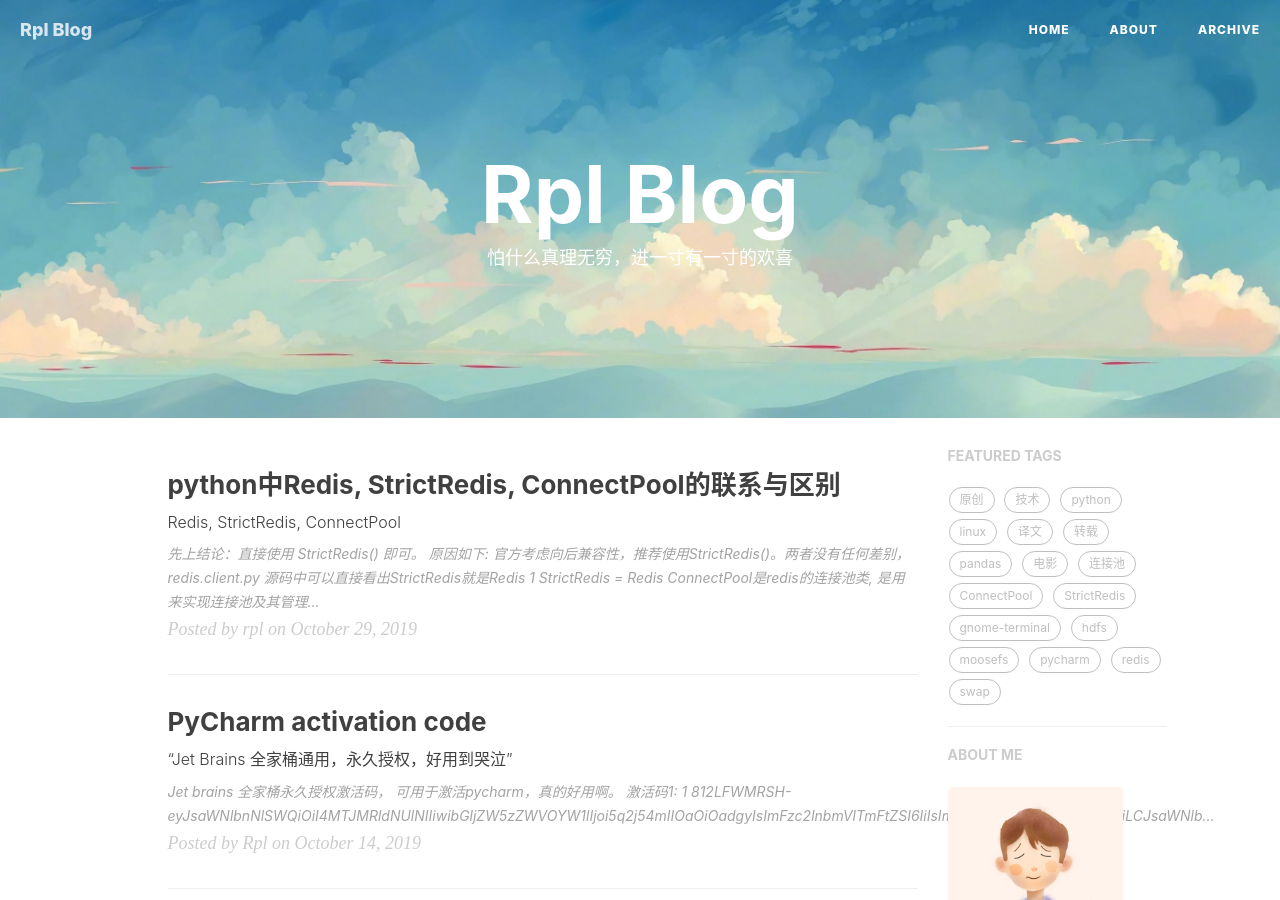
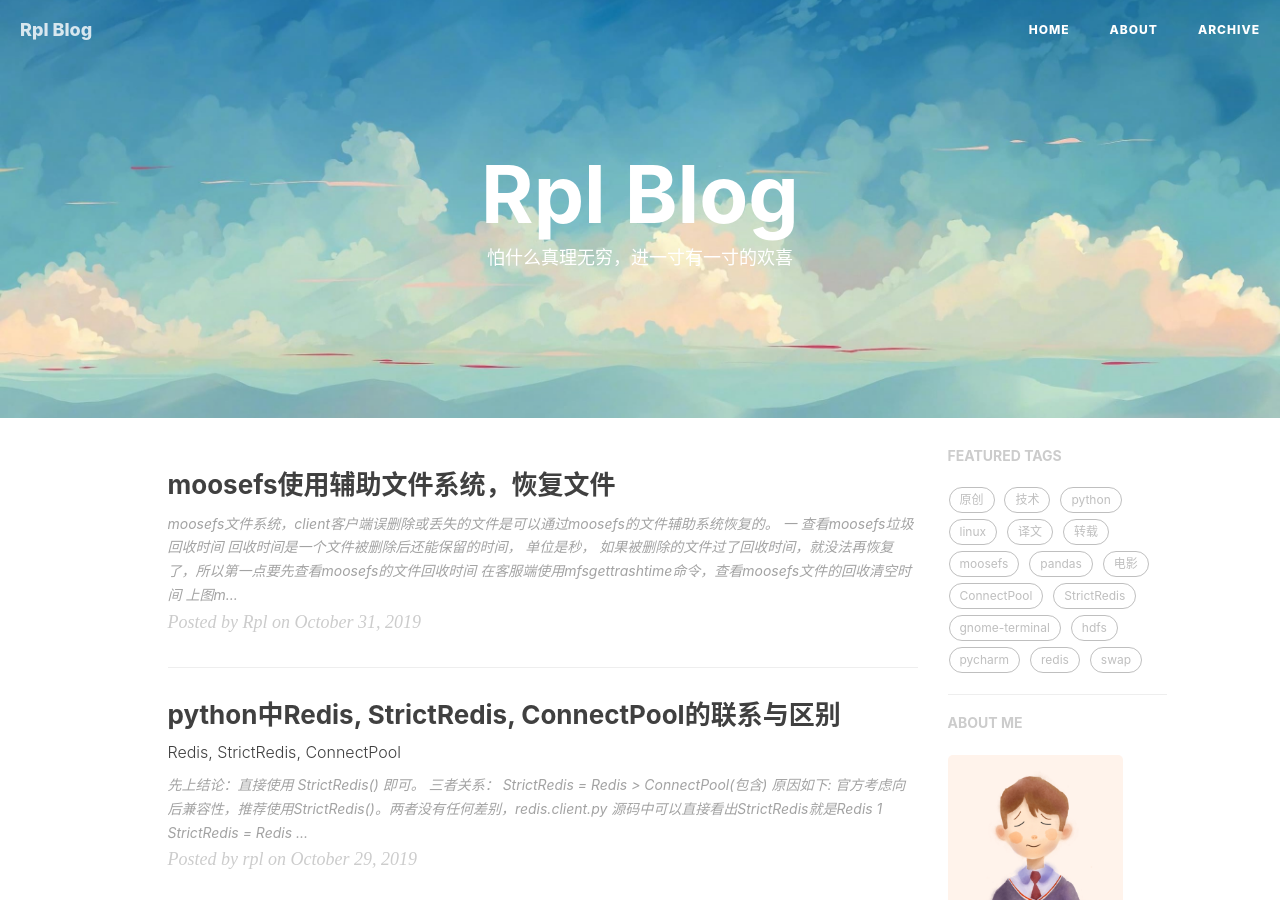
Before and after one commit to littleRpl/littleRpl.github.io, a Jekyll site: the page built from index.html, in a window 1280 px wide and 900 px high. Built offline with Jekyll 4.4.1, drawn with Linux system fonts in a browser that asks for light colours; nearby versions of some CDN libraries; the list of posts is cut into pages by our own code; comment, search, counter and statistics services are not loaded; some of the changed lines change nothing that is shown; some of the changed text lies outside the part shown.

Commit message:
add moosefs-recover.md

````diff
--- a/_posts/2019-10-29-StrictRedis.md
+++ b/_posts/2019-10-29-StrictRedis.md
@@ -13,12 +13,12 @@ tags:
     - redis
     - StrictRedis
     - ConnectPool
-    - 连接池
 
 ---
 
 
 先上结论：**直接使用 StrictRedis() 即可**。
+三者关系： StrictRedis = Redis > ConnectPool(包含)
 
 
 原因如下:
@@ -118,7 +118,7 @@ class ConnectionPool(object):
 
 ***
 
-那么Redis() 是怎么使用连接池的呢？从Redis的get()，set()等操作中下手找
+那么Redis() 是怎么实现连接池的呢？从Redis的get()，set()等操作中下手找
 
 先看一下Redis.set()的实现：
 
--- /dev/null
+++ b/_posts/2019-10-31-mfsfile-recover.md
@@ -0,0 +1,142 @@
+---
+layout:       post
+title:        "moosefs使用辅助文件系统，恢复文件"
+date:         2019-10-31 11:00:00
+author:       "Rpl"
+header-img:   "img/moosefs/bg2.png"
+header-mask:  0.4
+catalog:      true
+
+tags:
+  - 技术
+  - linux
+  - python
+  - moosefs
+  - 原创
+
+---
+
+
+moosefs文件系统，client客户端误删除或丢失的文件是可以通过moosefs的文件辅助系统恢复的。
+
+# 一 查看moosefs垃圾回收时间
+回收时间是一个文件被删除后还能保留的时间， 单位是秒， 如果被删除的文件过了回收时间，就没法再恢复了，所以第一点要先查看moosefs的文件回收时间
+
+在客服端使用**mfsgettrashtime**命令，查看moosefs文件的回收清空时间
+![6](/img/moosefs2/6.png)
+
+上图mfs文件的回收时间是 86400秒，也就是24小时。 mfsdata是我的mfs挂载目录。
+
+如果你想自己设置回收时间的话，使用**mfssettrashtime  \[time] [dir]**
+
+
+***
+# 二 挂载moosefs辅助文件系统
+
+moosefs的辅助文件系统，可以看成是你客户端的mfs回收站（以下简称mfs回收站）可以通过挂载这个文件系统，恢复文件。
+
+不同客户端里的mfs回收站里的内容是不一样的。比如你在10机器上删除的文件，只能通过10上的mfs回收站恢复，11上的mfs回收站只包含本机上删除的文件，10上删除的只能去10恢复。
+
+开始挂载moosefs回收站, 和挂载moosefs文件系统类似。
+```shell
+mkdir /home/roo/mfsmeta  (新建一个空目录作为mfs回收站)
+
+mfsmount -m /home/roo/mfsmeta -H 192.168.0.21  (192.168.0.21 是我的moosfs master主机IP)
+
+cd /home/roo/mfsmeta
+```
+进入到mfsmeta之后，查看mfsmeta的文件结构。如图：
+![7](/img/moosefs2/7.png)
+
+你也可以使用tree查看，因为我删除的文件太多了，这里就不放tree目录结构图了。
+
+如果你在查看文件的时候,报了如下错误:
+```shell
+ls: error while loading shared libraries: libfuse.so.2: cannot open shared object file: No such file or directory
+```
+解决方法:输入以下命令更新/etc/ld.so.conf即可:
+```shell
+sudo ldconfig
+```
+
+mfsmeta里基本上就是 **sustained**， **trash** 这两个文件夹， 可能还有 **reserved**
+
+sustained， reserved里面是已经删除的但是仍然被其他用户一直打开的文件，在其他用户释放后就会被删除，不是我们的目标，不用管这两个文件夹。
+
+我们的目标是**trash** 文件夹， 它包含这所有在本机上被删除的mfs文件
+
+**trash** 的里面 只有两类文件， 第一类是包含被删除信息的文件夹，第二类是**undel**文件夹，我们主要就是通过undel文件夹恢复被删除文件的。
+![4](/img/moosefs2/4.png)
+
+上图就是trash里的内容， 这些文件夹都包含着被删除的文件， moosefs使用了十六进制统一管理这些目录，进入其中一个文件夹：
+![5](/img/moosefs2/5.png)
+
+这些就是被删除掉的文件。这里面还有一个**undel**，**将被删除的文件mv到undel里就可以实现文件的恢复**。
+
+***
+### 三 undel恢复文件
+
+#### 1 单文件恢复
+如果你只要恢复一两个文件， 直接在../trash/文件夹下面 find 文件名 寻找到文件所在目录，进入后将指定文件mv 到 当前目录下的undel里即可恢复，如图：
+先创建一个测试文件，然后删除
+![91](/img/moosefs2/91.png)
+
+cd 进入 .../xxx/trash/ 进行恢复：
+![10](/img/moosefs2/10.png)
+
+查看恢复结果：
+![92](/img/moosefs2/92.png)
+
+#### 2 多文件批量恢复
+如果我们是误操作 rm -rf 删除了很多文件， 一个个恢复简直不可能。
+我尝试了 mv ??? ./undel 将trash目录下所有非undel的都已移入到undel里，结果不可行，
+又尝试 mv 001 undel 将trash目录下的一个文件夹001移入到undel里，也不行。
+
+看来只能是像单文件恢复那样操作恢复了。
+
+于是我花5分钟写了个python脚本，实现了批量恢复.
+```python
+import os
+import shutil
+import traceback
+
+parent_dir = '/home/roo/mfsmeta/trash/'  # 替换成你自己的路径
+
+sub_dir_list = []
+err_list = []
+
+for name in os.listdir(parent_dir):
+    if name != 'undel':
+        sub_dir = os.path.join(parent_dir, name)
+        sub_dir_list.append(sub_dir)
+
+        ssub_undel = os.path.join(sub_dir, 'undel')
+        for name2 in os.listdir(sub_dir):
+            if name2 != 'undel':
+                ssub_file = os.path.join(sub_dir, name2)
+                try:
+                    shutil.move(ssub_file, ssub_undel)
+                    print('{} is ok'.format(ssub_file))
+                except:
+                    print(traceback.format_exc())
+
+                    err_list.append(ssub_file)
+
+print()
+print('------ err file list -----')
+for i in err_list:  # 打印出所有执行失败的文件
+    print(i)
+```
+
+效果很好，一次就成功恢复了所有误删的文件。如图：
+![11](/img/moosefs2/11.png)
+
+脚本打印出了一些恢复失败的错误信息，
+![2](/img/moosefs2/2.png)
+
+最后结尾统计了恢复失败的文件:
+![1](/img/moosefs2/1.png)
+
+可以看到恢复失败的都是.pyc文件，以及回收箱里的文件，都是非目标文件。
+
+如果脚本一次执行没有全部恢复，可以多执行几遍。
````
Also changed, not shown: img/moosefs2/1.png (added), img/moosefs2/10.png (added), img/moosefs2/11.png (added), img/moosefs2/2.png (added), img/moosefs2/3.png (added), img/moosefs2/4.png (added), img/moosefs2/5.png (added), img/moosefs2/6.png (added), img/moosefs2/7.png (added), img/moosefs2/8.png (added), img/moosefs2/9.png (added), img/moosefs2/91.png (added), img/moosefs2/92.png (added).
